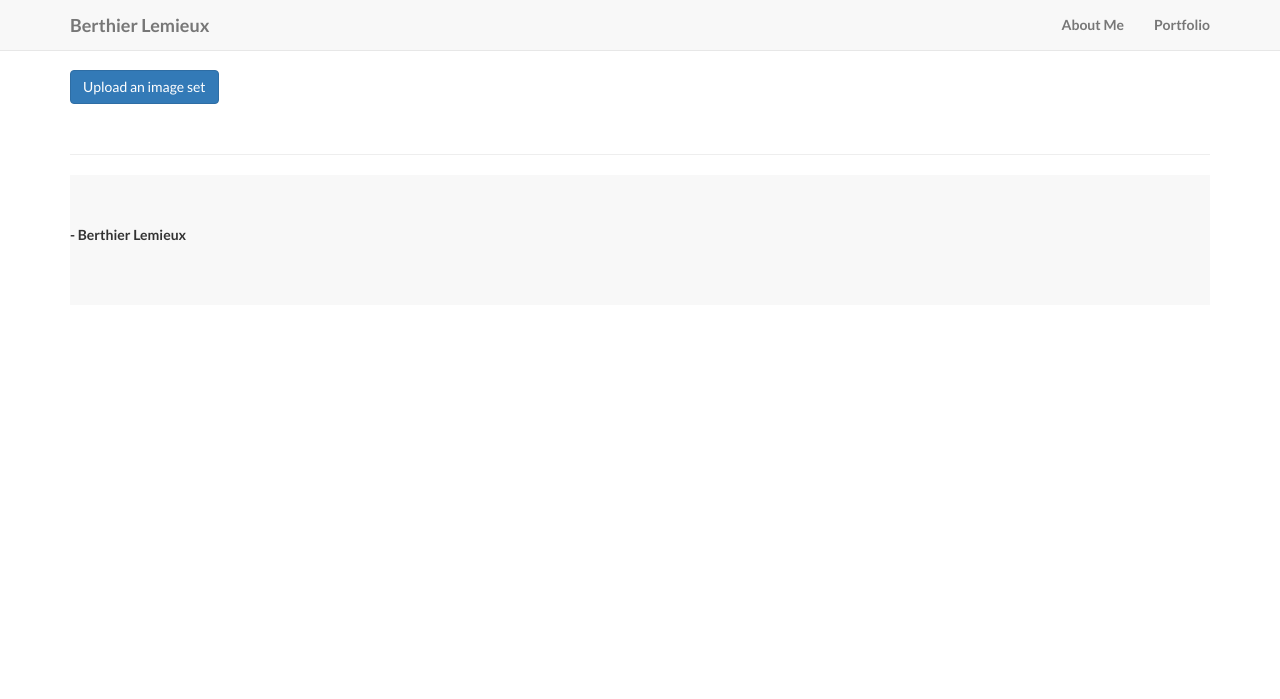
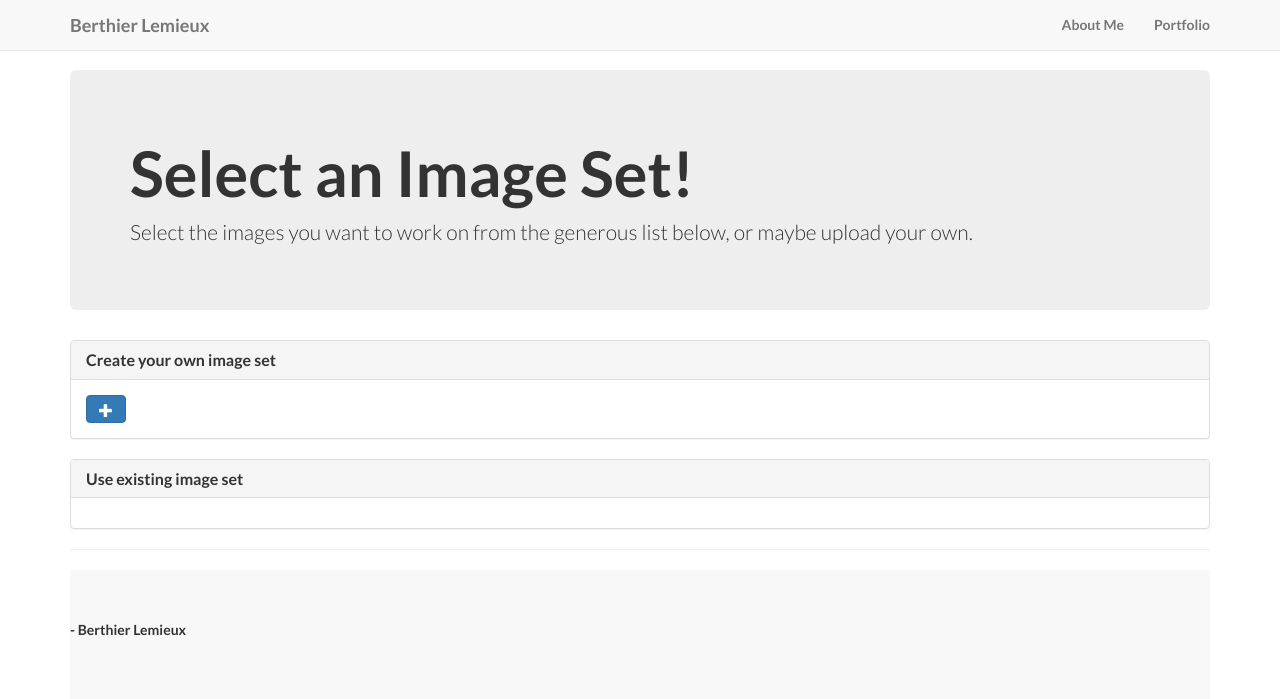
Before and after one commit to blelem/HireMeOrGiveMeABeer, a Django app: template app/templates/app/ImageSelection.html in a window 1280 px wide. Shown: the top 699 px of the page. Run offline with Django 3.2, Linux system fonts and the light colour scheme; the template is opened without the code that fills it, so the values that code supplies are empty; some libraries are stand-ins or nearby versions.

Commit message:
Image Selection, display files to upload

```diff
--- a/app/templates/app/ImageSelection.html
+++ b/app/templates/app/ImageSelection.html
@@ -1,21 +1,62 @@
+
 {% extends "app/layout.html" %}
 {% block content %}
 {% load staticfiles %}
 
-  <span class="btn btn-primary btn-file">Upload an image set<input type="file" data-bind="event: { fileselect: fileSelected }" multiple >
+<div class="jumbotron">
+    <h1>Select an Image Set!</h1>
+    <p>
+        Select the images you want to work on from the generous list below, or maybe upload your own.
+    </p>
+</div>
+
+<div class="panel panel-default">
+    <div class="panel-heading">
+        <h3 class="panel-title">
+            Create your own image set
+        </h3>
+    </div>
+    <div class="panel-body">
+        <div class="row">
+            <div class="col-xs-12  ">
+                <!-- Add an image button -->
+                <span class="btn btn-primary btn-file">
+                    <span class="glyphicon glyphicon-plus" aria-hidden="true"></span>
+                    <input type="file" multiple>
                 </span>
+            </div>
+        </div>
+        <!-- The grid of images to upload -->
+        <div class="row" style="margin-top:20px" data-bind="visible: shouldShowFilesToUpload">
+            <div data-bind="foreach: filesToUpload " class="tnList clearfix">
+                <div class="col-xs-6 col-sm-3 tnHolder ">
+                    <a href="#" class="thumbnail">
+                        <img data-bind="attr: { src: image_1 }">
+                    </a>
+                </div>
+            </div>
+        </div>
 
-  <img id="my_image" />
+    </div>
+</div>
 
-    <div class="modal-body">
+<div class="panel panel-default">
+    <div class="panel-heading">
+        <h3 class="panel-title">Use existing image set</h3>
+    </div>
+    <div class="panel-body">
+
+        <!-- The grid of images available on the server -->
+
         <div class="row">
-               <div data-bind="foreach: availableInputImages" class="tnList clearfix" >
+            <div data-bind="foreach: availableInputImages" class="tnList clearfix">
                 <div class="col-xs-6 col-sm-3 tnHolder ">
                     <a href="#" class="thumbnail">
                         <img data-bind="attr: { src: image_1 }">
                         <br>
                         <img data-bind="attr: { src: image_2 }">
                     </a>
+                </div>
             </div>
         </div>
     </div>
@@ -38,48 +79,42 @@
         {% endfor %}
         ]);
 
-        self.files = [];
-        self.fileSelected = function(data, event, numFiles, label) {
-
-            console.log(numFiles);
-            console.log(label);
-        }
-
+    self.filesToUpload = ko.observableArray();
+    self.shouldShowFilesToUpload = ko.computed(function() {
+        return (self.filesToUpload().length > 0 );
+    }, self);
 }
 
 // Activates knockout.js
 viewModel = new AppViewModel();
 ko.applyBindings(viewModel);
 
-
 // Add the .clearfix to properly end one row of image.
 
 $('.tnList >').each(function (index) {
     if (index % 4 === 1) {
-	        $( this ).after('<div class="clearfix visible-xs-block"></div>');
+        $(this).after('<div class="clearfix visible-xs-block"></div>');
     }
     if (index % 4 === 3) {
         $(this).after('<div class="clearfix"></div>');
     }
 });
 
-// fire an event called fileselect when a file is selected
+// When a file is selected add it to the viewModel
 $('.btn-file :file').on('change', function() {
     var input = $(this),
     numFiles = input.get(0).files ? input.get(0).files.length : 1,
     label = input.val().replace(/\\/g, '/').replace(/.*\//, '');
-        input.trigger('fileselect', [numFiles, label]);
 
     var fileSelected = input.get(0).files[0];
     // Using FileReader to display the image content
     var reader = new FileReader();
     reader.onload = function(e)
     {
-                $("#my_image").attr("src",e.target.result);
+        viewModel.filesToUpload.push({'image_1' : e.target.result });
 
     };
     reader.readAsDataURL(fileSelected);
-
 });
 
 
```
Lines whose indentation alone changed are shown as unchanged.
